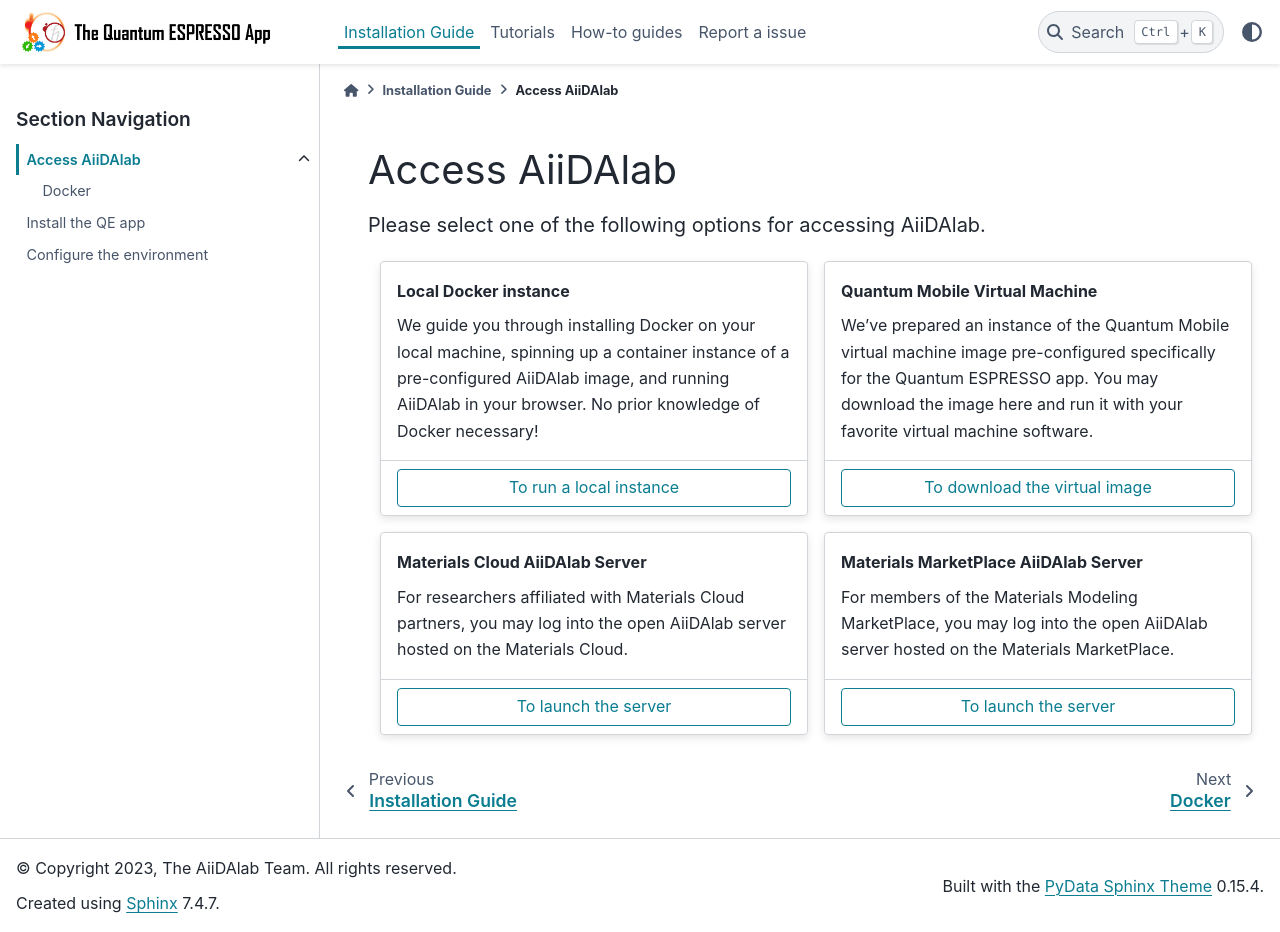
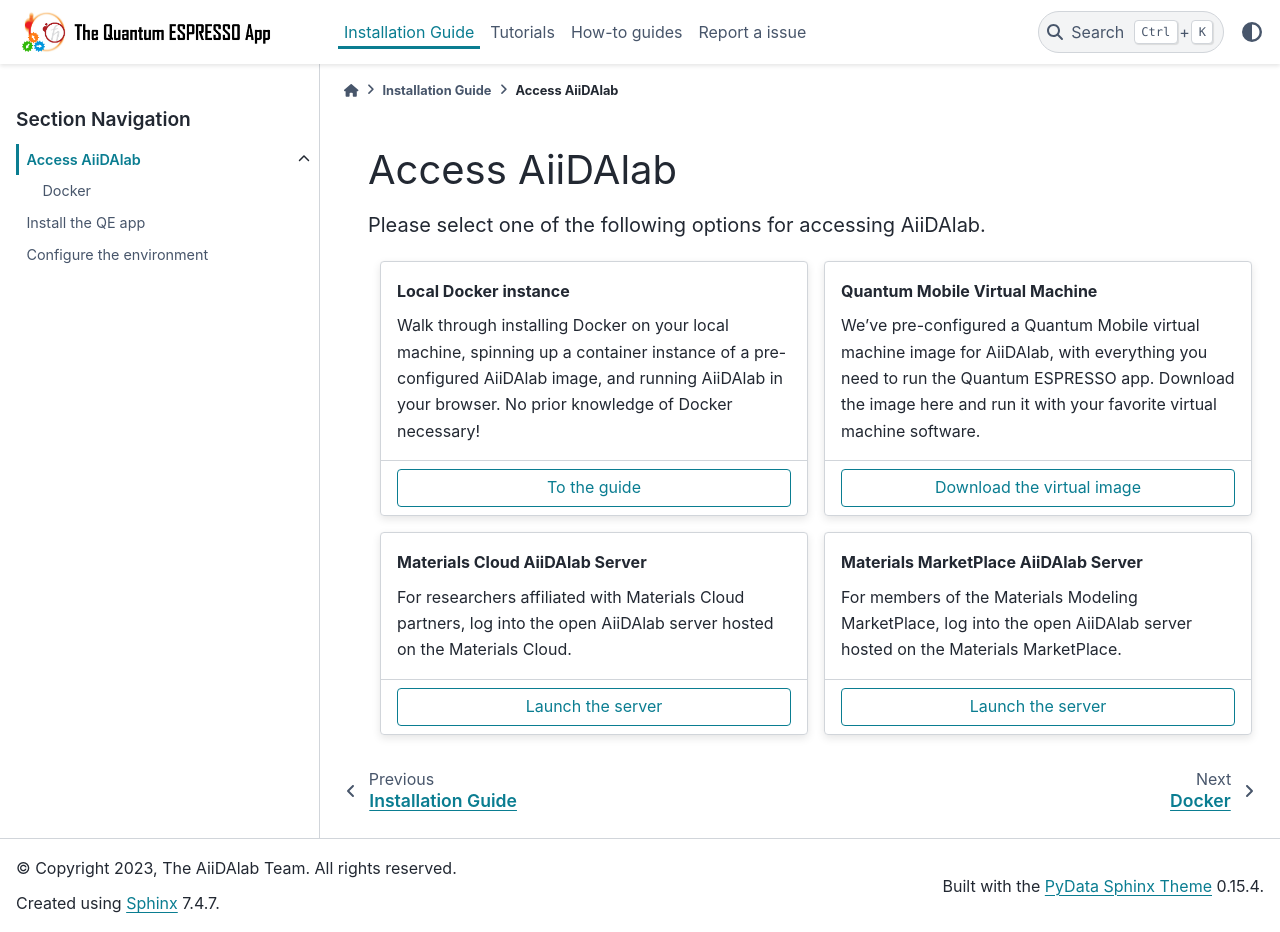
Before and after one commit to aiidalab/aiidalab-qe, a Sphinx documentation site: the page built from docs/source/installation/aiidalab/index.rst, in a window 1280 px wide and 932 px high. Built offline with Sphinx 7.4.7 and the PyData theme 0.15.4, drawn with Linux system fonts in a browser that asks for light colours.

Commit message:
Update access option text

```diff
--- a/docs/source/installation/aiidalab/index.rst
+++ b/docs/source/installation/aiidalab/index.rst
@@ -6,14 +6,14 @@
 
    Please select one of the following options for accessing AiiDAlab.
 
-.. grid:: 1 2 2 2
+.. grid:: 1 1 1 2
    :gutter: 3
 
    .. grid-item-card:: Local Docker instance
       :text-align: left
       :shadow: md
 
-      We guide you through installing Docker on your local machine, spinning up a container instance of a pre-configured AiiDAlab image, and running AiiDAlab in your browser. No prior knowledge of Docker necessary!
+      Walk through installing Docker on your local machine, spinning up a container instance of a pre-configured AiiDAlab image, and running AiiDAlab in your browser. No prior knowledge of Docker necessary!
 
       ++++
 
@@ -24,13 +24,13 @@
          :color: primary
          :outline:
 
-         To run a local instance
+         To the guide
 
    .. grid-item-card:: Quantum Mobile Virtual Machine
       :text-align: left
       :shadow: md
 
-      We've prepared an instance of the Quantum Mobile virtual machine image pre-configured specifically for the Quantum ESPRESSO app. You may download the image here and run it with your favorite virtual machine software.
+      We've pre-configured a Quantum Mobile virtual machine image for AiiDAlab, with everything you need to run the Quantum ESPRESSO app. Download the image here and run it with your favorite virtual machine software.
 
       ++++
 
@@ -40,13 +40,13 @@
          :color: primary
          :outline:
 
-         To download the virtual image
+         Download the virtual image
 
    .. grid-item-card:: Materials Cloud AiiDAlab Server
       :text-align: left
       :shadow: md
 
-      For researchers affiliated with Materials Cloud partners, you may log into the open AiiDAlab server hosted on the Materials Cloud.
+      For researchers affiliated with Materials Cloud partners, log into the open AiiDAlab server hosted on the Materials Cloud.
 
       ++++
 
@@ -56,13 +56,13 @@
          :color: primary
          :outline:
 
-         To launch the server
+         Launch the server
 
    .. grid-item-card:: Materials MarketPlace AiiDAlab Server
       :text-align: left
       :shadow: md
 
-      For members of the Materials Modeling MarketPlace, you may log into the open AiiDAlab server hosted on the Materials MarketPlace.
+      For members of the Materials Modeling MarketPlace, log into the open AiiDAlab server hosted on the Materials MarketPlace.
 
       ++++
 
@@ -72,7 +72,7 @@
          :color: primary
          :outline:
 
-         To launch the server
+         Launch the server
 
 .. toctree::
    :maxdepth: 1
```
